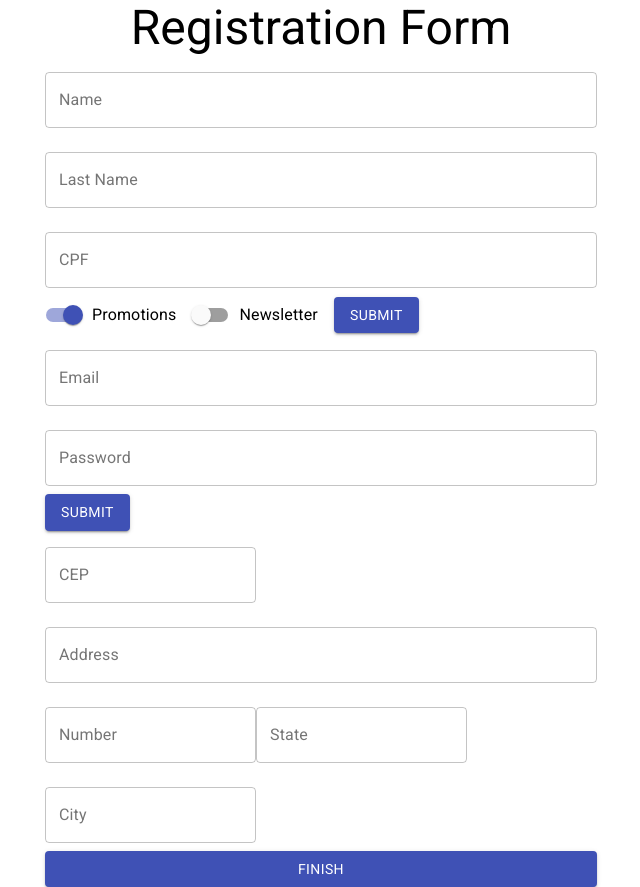
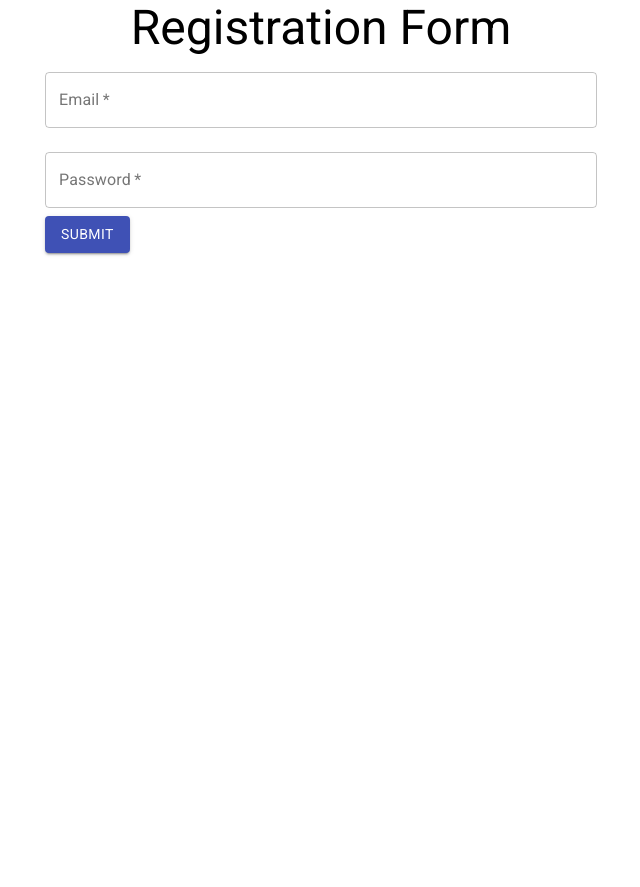
Before and after one commit to ferpavanello/registration-form, a React (Create React App) app: page / in a window 1280 px wide. Shown: the whole page, without its empty margins (319-959 px from the left). After the commit the page ends 800 px from the top, so only its background shows below. Built offline with nearby package versions, Linux system fonts and the light colour scheme.

Commit message:
Using forms to get the registration info

```diff
--- a/src/components/registration-form/DeliveryInfo.jsx
+++ b/src/components/registration-form/DeliveryInfo.jsx
@@ -1,10 +1,25 @@
-import React from 'react'
+import React, { useState } from 'react'
 import { TextField, Button } from '@material-ui/core'
 
-function DeliveryInfo() {
+function DeliveryInfo({ formSubmit }) {
+  const [cep, setCep] = useState('')
+  const [address, setAddress] = useState('')
+  const [numberAddress, setNumberAddress] = useState('')
+  const [state, setState] = useState('')
+  const [city, setCity] = useState('')
+
   return (
-    <form>
+    <form
+      onSubmit={(event) => {
+        event.preventDefault()
+        formSubmit({ cep, address, numberAddress, state, city })
+      }}
+    >
       <TextField
+        value={cep}
+        onChange={(event) => {
+          setCep(event.target.value)
+        }}
         id="cep"
         label="CEP"
         type="number"
@@ -12,6 +27,10 @@ function DeliveryInfo() {
         margin="normal"
       />
       <TextField
+        value={address}
+        onChange={(event) => {
+          setAddress(event.target.value)
+        }}
         id="address"
         label="Address"
         type="text"
@@ -20,6 +39,10 @@ function DeliveryInfo() {
         fullWidth
       />
       <TextField
+        value={numberAddress}
+        onChange={(event) => {
+          setNumberAddress(event.target.value)
+        }}
         id="numberAddress"
         label="Number"
         type="number"
@@ -27,6 +50,10 @@ function DeliveryInfo() {
         margin="normal"
       />
       <TextField
+        value={state}
+        onChange={(event) => {
+          setState(event.target.value)
+        }}
         id="state"
         label="State"
         type="text"
@@ -34,6 +61,10 @@ function DeliveryInfo() {
         margin="normal"
       />
       <TextField
+        value={city}
+        onChange={(event) => {
+          setCity(event.target.value)
+        }}
         id="city"
         label="City"
         type="text"
--- a/src/components/registration-form/RegistrationForm.jsx
+++ b/src/components/registration-form/RegistrationForm.jsx
@@ -1,16 +1,21 @@
-import React from 'react'
+import React, { useState } from 'react'
 import DeliveryInfo from './DeliveryInfo'
 import PersonalInfo from './PersonalInfo'
 import UserInfo from './UserInfo'
 
 function RegistrationForm({ formSubmit, validateCpf }) {
-  return (
-    <>
-      <PersonalInfo formSubmit={formSubmit} validateCpf={validateCpf} />
-      <UserInfo />
-      <DeliveryInfo />
-    </>
-  )
+  const [actualStage, setActualStage] = useState(0)
+  const forms = [
+    <UserInfo formSubmit={nextStage} />,
+    <PersonalInfo formSubmit={nextStage} validateCpf={validateCpf} />,
+    <DeliveryInfo formSubmit={formSubmit} />
+  ]
+
+  function nextStage() {
+    return setActualStage(actualStage + 1)
+  }
+
+  return <>{forms[actualStage]}</>
 }
 
 export default RegistrationForm
--- a/src/components/registration-form/UserInfo.jsx
+++ b/src/components/registration-form/UserInfo.jsx
@@ -1,21 +1,38 @@
-import React from "react";
-import { TextField, Button } from "@material-ui/core";
+import React, { useState } from 'react'
+import { TextField, Button } from '@material-ui/core'
 
-function UserInfo() {
+function UserInfo({ formSubmit }) {
+  const [email, setEmail] = useState('')
+  const [password, setPassword] = useState('')
   return (
-    <form>
+    <form
+      onSubmit={(event) => {
+        event.preventDefault()
+        formSubmit({ email, password })
+      }}
+    >
       <TextField
+        value={email}
+        onChange={(event) => {
+          setEmail(event.target.value)
+        }}
         id="email"
         label="Email"
         type="email"
+        required
         variant="outlined"
         margin="normal"
         fullWidth
       />
       <TextField
+        value={password}
+        onChange={(event) => {
+          setPassword(event.target.value)
+        }}
         id="password"
         label="Password"
         type="password"
+        required
         variant="outlined"
         margin="normal"
         fullWidth
@@ -24,7 +41,7 @@ function UserInfo() {
         Submit
       </Button>
     </form>
-  );
+  )
 }
 
-export default UserInfo;
+export default UserInfo
```
